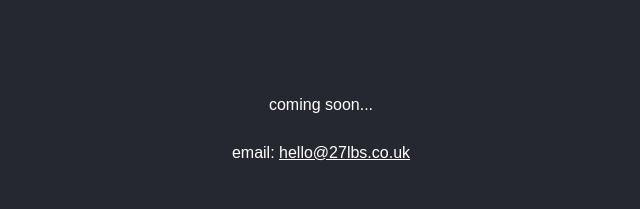
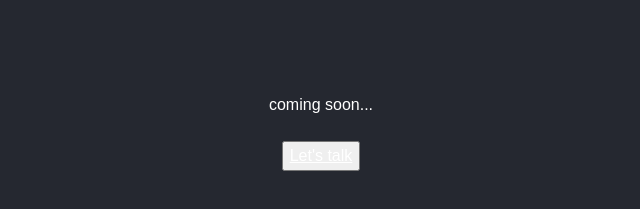
Before and after one commit to evanzio/27lbs, a plain HTML site: page index.html in a window 1280 px wide. Shown: the part 399-608 px from the top of the page, without its empty margins (319-959 px from the left). Drawn offline with Linux system fonts and the light colour scheme.

Commit message:
Improved button to email

```diff
--- a/index.html
+++ b/index.html
@@ -24,7 +24,7 @@
 				<div class="layout">
 					<div class="layout__item">
 						<p>coming soon...</p>
-						<p>email: <a href="mailto:hello@27lbs.co.uk">hello@27lbs.co.uk</a></p>
+						<button class="btn"><a href="mailto:hello@27lbs.co.uk">Let's talk</a></button>
 					</div>
 				</div>
 			</div>
```
